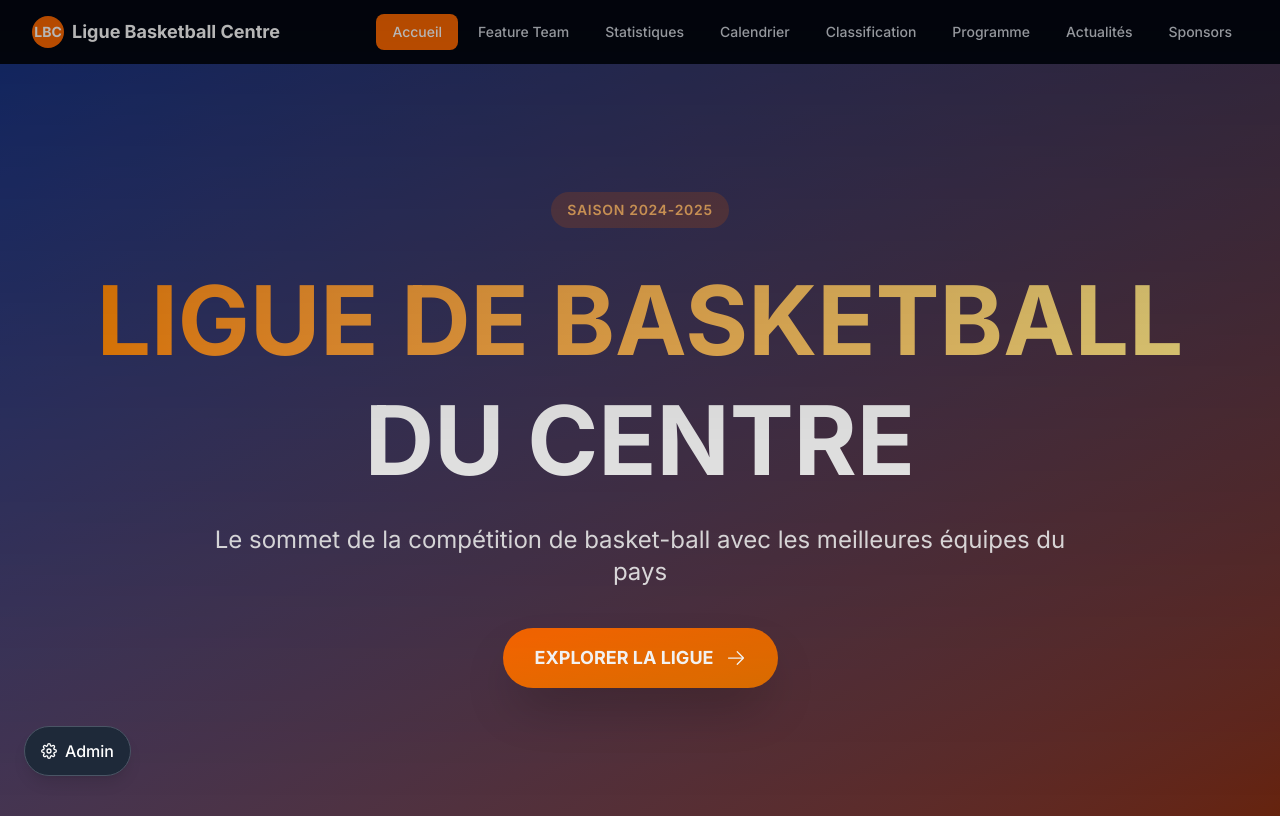
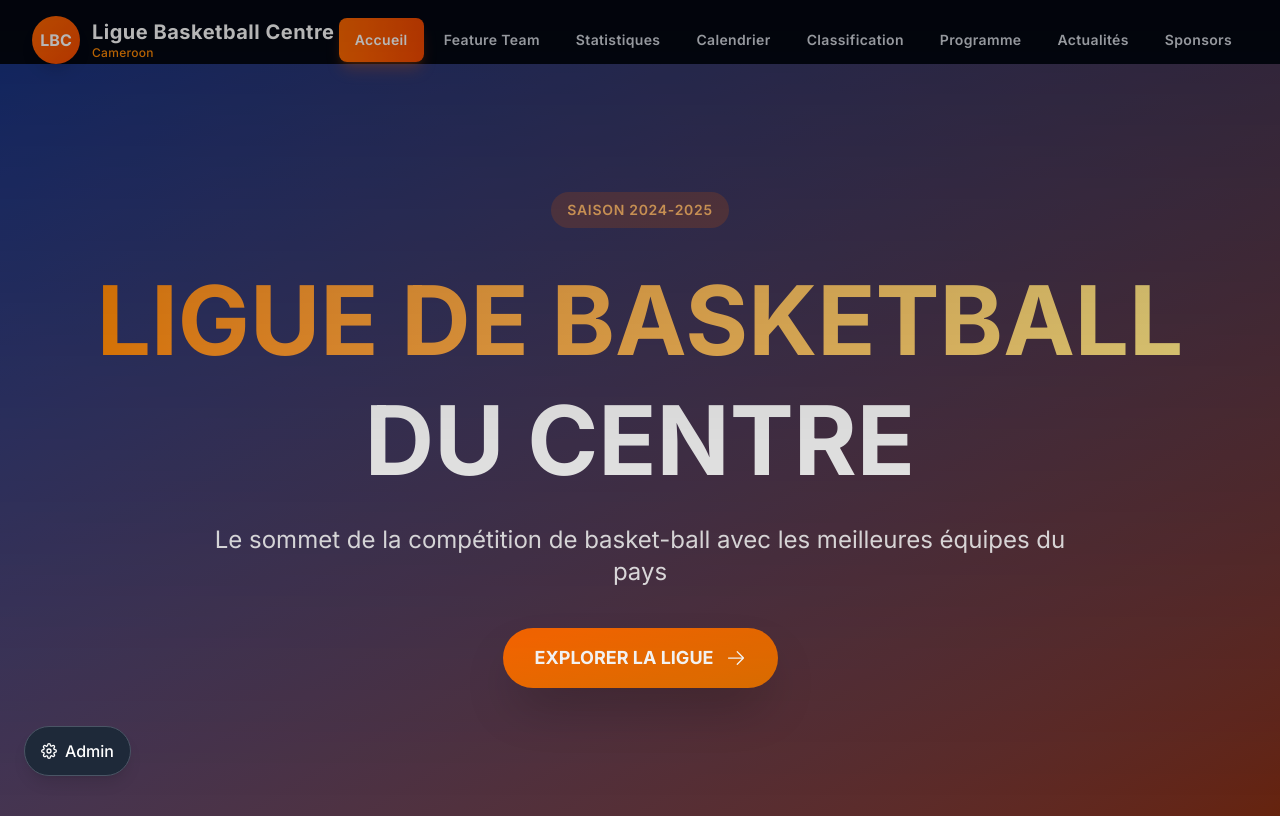
Before and after one commit to russeltsague/LBC_Cameroon_WEB, a Next.js app in the folder LBC_Frontend/: page / in a window 1280 px wide. Built offline with nearby package versions, Linux system fonts and the light colour scheme.

Commit message:
Improve navbar typography and responsiveness with better spacing and font weights

```diff
--- a/LBC_Frontend/components/ui/Navbar.tsx
+++ b/LBC_Frontend/components/ui/Navbar.tsx
@@ -32,31 +32,63 @@ export const Navbar = () => {
 
   return (
     <nav className={`fixed top-0 left-0 right-0 z-50 transition-all duration-300 ${
-      scrolled ? 'bg-gray-900/95 backdrop-blur-md shadow-lg' : 'bg-transparent'
+      scrolled ? 'bg-gray-900/95 backdrop-blur-md shadow-lg border-b border-gray-800/50' : 'bg-transparent'
     }`}>
       <div className="container mx-auto px-4 sm:px-6 lg:px-8">
-        <div className="flex items-center justify-between h-16">
+        <div className="flex items-center justify-between h-16 lg:h-20">
           {/* Logo */}
-          <Link href="/" className="flex items-center space-x-2">
-            <div className="w-8 h-8 bg-orange-500 rounded-full flex items-center justify-center">
-              <span className="text-white font-bold text-sm">LBC</span>
+          <Link href="/" className="flex items-center space-x-3 group">
+            <div className="w-10 h-10 lg:w-12 lg:h-12 bg-gradient-to-br from-orange-500 to-orange-600 rounded-full flex items-center justify-center shadow-lg group-hover:shadow-orange-500/25 transition-all duration-300">
+              <span className="text-white font-bold text-sm lg:text-base">LBC</span>
             </div>
-            <span className="text-white font-bold text-lg hidden sm:block">
-              Ligue Basketball Centre
-            </span>
+            <div className="hidden sm:block">
+              <span className="text-white font-bold text-lg lg:text-xl tracking-wide leading-tight">
+                Ligue Basketball Centre
+              </span>
+              <div className="text-xs text-orange-400 font-medium tracking-wide">Cameroon</div>
+            </div>
           </Link>
 
           {/* Desktop Navigation */}
-          <div className="hidden md:flex items-center space-x-1">
+          <div className="hidden lg:flex items-center space-x-1">
             {navigation.map((item) => {
               const isActive = pathname === item.href
               return (
                 <Link
                   key={item.name}
                   href={item.href}
-                  className={`px-4 py-2 rounded-lg text-sm font-medium transition-all duration-200 ${
+                  className={`px-4 py-3 rounded-lg text-sm font-semibold tracking-wide transition-all duration-300 relative overflow-hidden group ${
                     isActive
-                      ? 'bg-orange-500 text-white'
+                      ? 'bg-gradient-to-r from-orange-500 to-orange-600 text-white shadow-lg shadow-orange-500/25'
+                      : 'text-gray-300 hover:text-white hover:bg-gray-800/80'
+                  }`}
+                >
+                  <span className="relative z-10">{item.name}</span>
+                  {!isActive && (
+                    <motion.div
+                      className="absolute inset-0 bg-gradient-to-r from-orange-500/10 to-orange-600/10"
+                      initial={{ scaleX: 0 }}
+                      whileHover={{ scaleX: 1 }}
+                      transition={{ duration: 0.2 }}
+                      style={{ originX: 0 }}
+                    />
+                  )}
+                </Link>
+              )
+            })}
+          </div>
+
+          {/* Medium Screen Navigation */}
+          <div className="hidden md:flex lg:hidden items-center space-x-1">
+            {navigation.slice(0, 4).map((item) => {
+              const isActive = pathname === item.href
+              return (
+                <Link
+                  key={item.name}
+                  href={item.href}
+                  className={`px-3 py-2 rounded-md text-xs font-semibold tracking-wide transition-all duration-200 ${
+                    isActive
+                      ? 'bg-orange-500 text-white shadow-md'
                       : 'text-gray-300 hover:text-white hover:bg-gray-800'
                   }`}
                 >
@@ -64,12 +96,18 @@ export const Navbar = () => {
                 </Link>
               )
             })}
+            <button
+              onClick={() => setIsOpen(!isOpen)}
+              className="px-3 py-2 rounded-md text-xs font-semibold tracking-wide text-gray-300 hover:text-white hover:bg-gray-800 transition-colors"
+            >
+              Plus
+            </button>
           </div>
 
           {/* Mobile menu button */}
           <button
             onClick={() => setIsOpen(!isOpen)}
-            className="md:hidden p-2 rounded-lg text-gray-300 hover:text-white hover:bg-gray-800"
+            className="md:hidden p-2 rounded-lg text-gray-300 hover:text-white hover:bg-gray-800/80 transition-colors"
           >
             {isOpen ? (
               <XMarkIcon className="w-6 h-6" />
@@ -87,7 +125,7 @@ export const Navbar = () => {
               animate={{ opacity: 1, height: 'auto' }}
               exit={{ opacity: 0, height: 0 }}
               transition={{ duration: 0.2 }}
-              className="md:hidden bg-gray-900/95 backdrop-blur-md rounded-lg mt-2 overflow-hidden"
+              className="md:hidden bg-gray-900/95 backdrop-blur-md rounded-lg mt-2 overflow-hidden border border-gray-800/50"
             >
               <div className="px-2 py-2 space-y-1">
                 {navigation.map((item) => {
@@ -97,9 +135,42 @@ export const Navbar = () => {
                       key={item.name}
                       href={item.href}
                       onClick={() => setIsOpen(false)}
-                      className={`block px-3 py-2 rounded-md text-base font-medium transition-colors ${
+                      className={`block px-4 py-3 rounded-md text-sm font-semibold tracking-wide transition-all duration-200 ${
                         isActive
-                          ? 'bg-orange-500 text-white'
+                          ? 'bg-gradient-to-r from-orange-500 to-orange-600 text-white shadow-md'
+                          : 'text-gray-300 hover:text-white hover:bg-gray-800'
+                      }`}
+                    >
+                      {item.name}
+                    </Link>
+                  )
+                })}
+              </div>
+            </motion.div>
+          )}
+        </AnimatePresence>
+
+        {/* Medium Screen Dropdown */}
+        <AnimatePresence>
+          {isOpen && (
+            <motion.div
+              initial={{ opacity: 0, height: 0 }}
+              animate={{ opacity: 1, height: 'auto' }}
+              exit={{ opacity: 0, height: 0 }}
+              transition={{ duration: 0.2 }}
+              className="hidden md:block lg:hidden bg-gray-900/95 backdrop-blur-md rounded-lg mt-2 overflow-hidden border border-gray-800/50"
+            >
+              <div className="px-2 py-2 space-y-1">
+                {navigation.slice(4).map((item) => {
+                  const isActive = pathname === item.href
+                  return (
+                    <Link
+                      key={item.name}
+                      href={item.href}
+                      onClick={() => setIsOpen(false)}
+                      className={`block px-4 py-3 rounded-md text-sm font-semibold tracking-wide transition-all duration-200 ${
+                        isActive
+                          ? 'bg-gradient-to-r from-orange-500 to-orange-600 text-white shadow-md'
                           : 'text-gray-300 hover:text-white hover:bg-gray-800'
                       }`}
                     >
```
